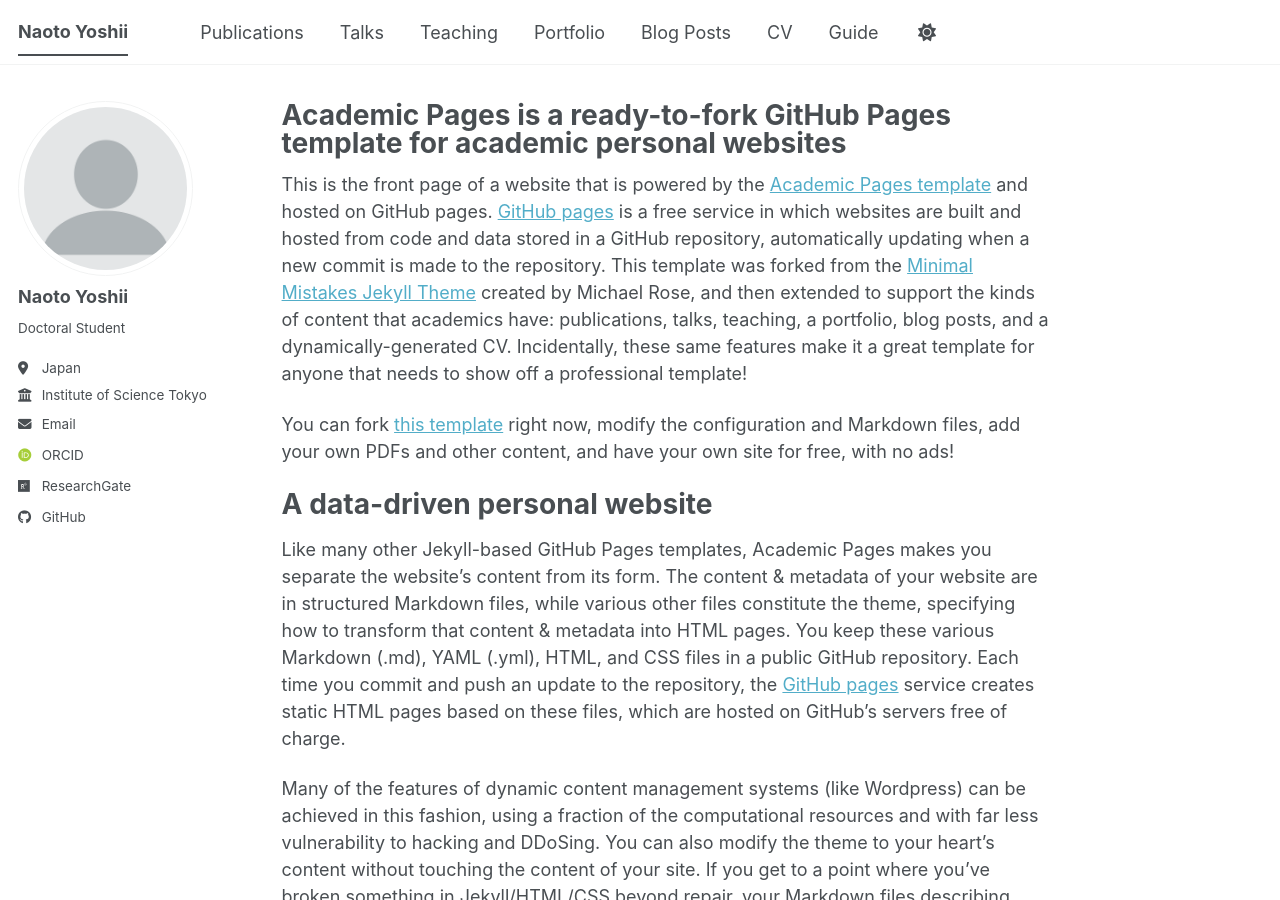
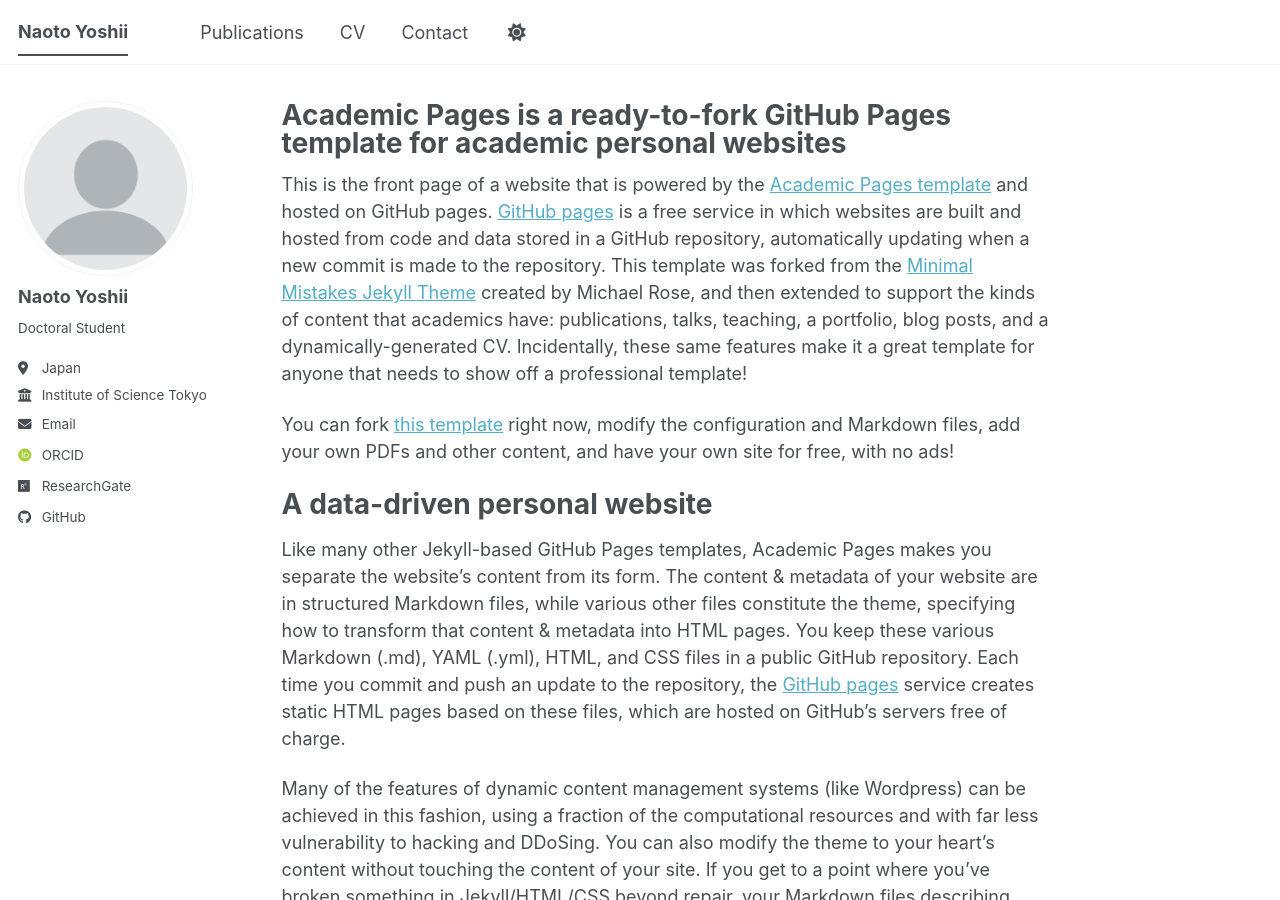
Before and after one commit to yoshiinaoto/yoshiinaoto.github.io, a Jekyll site: the page built from _pages/about.md, in a window 1280 px wide and 900 px high. Built offline with Jekyll 4.4.1, drawn with Linux system fonts in a browser that asks for light colours; some web fonts are replaced; a script bundle is joined from its source files by our own code; library files that are not in the unit come from our copies; some of the changed lines change nothing that is shown.

Commit message:
remove and add title

```diff
--- a/_data/navigation.yml
+++ b/_data/navigation.yml
@@ -11,23 +11,26 @@
   - title: "Publications"
     url: /publications/
 
-  - title: "Talks"
-    url: /talks/
+  # - title: "Talks"
+  #   url: /talks/
 
-  - title: "Teaching"
-    url: /teaching/
+  # - title: "Teaching"
+  #   url: /teaching/
 
-  - title: "Portfolio"
-    url: /portfolio/
+  # - title: "Portfolio"
+  #   url: /portfolio/
 
-  - title: "Blog Posts"
-    url: /year-archive/
+  # - title: "Blog Posts"
+  #   url: /year-archive/
 
   - title: "CV"
     url: /cv/
 
+  - title: "Contact"
+    url: /contact/
+
   # - title: "CV"
   #   url: /cv-json/
 
-  - title: "Guide"
-    url: /markdown/
+  # - title: "Guide"
+  #   url: /markdown/
```
